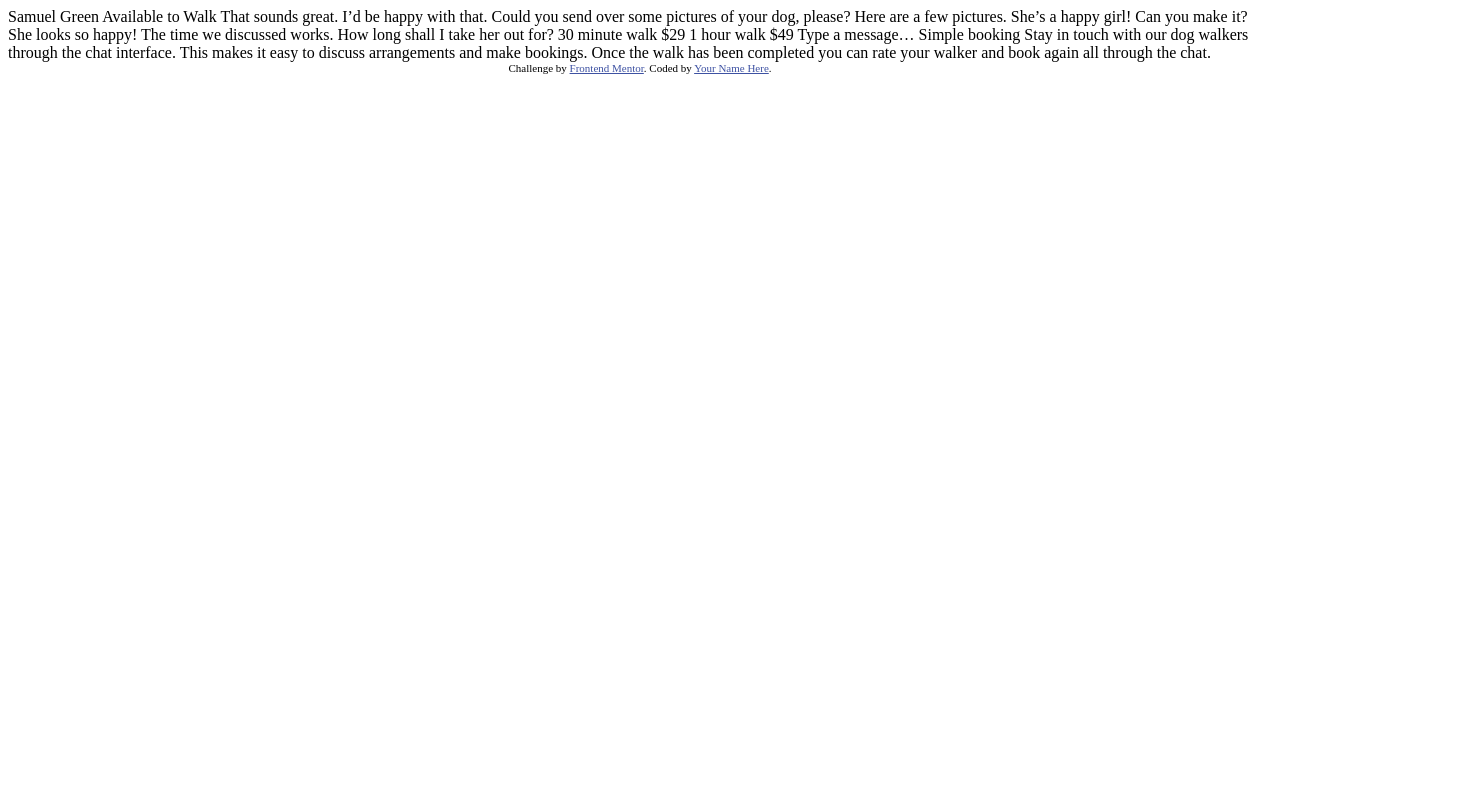
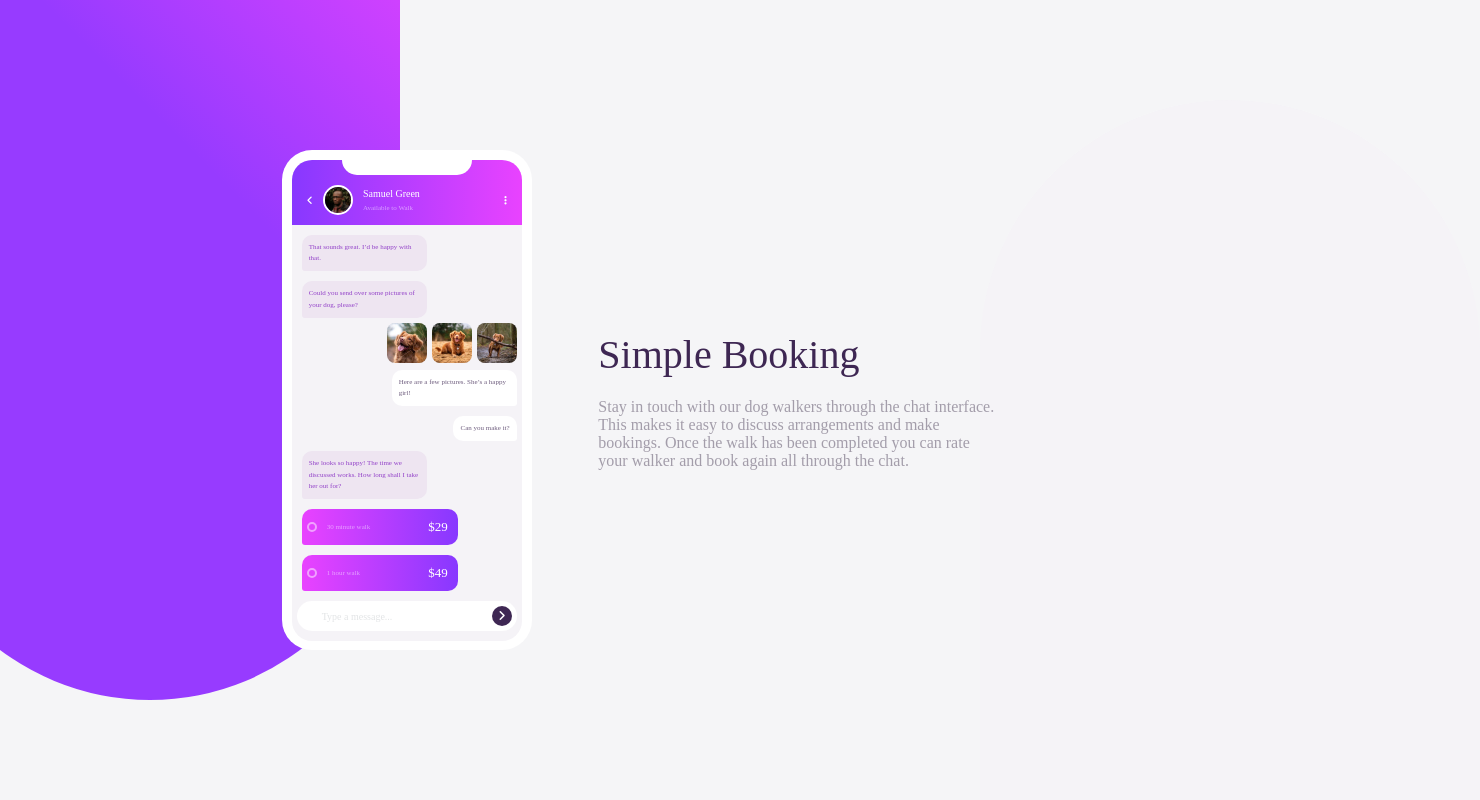
Before and after one commit to enszrlu/css-practice-chat-app-illustration, a plain HTML site: page index.html in a window 1280 px wide. Shown: the whole page, 1480 px wide, since content can reach past the window. Drawn offline with Linux system fonts and the light colour scheme; a web font is replaced by a local one.

Commit message:
completed design

```diff
--- /dev/null
+++ b/css/style.css
@@ -0,0 +1,278 @@
+@import url('https://fonts.cdnfonts.com/css/rubik');
+
+* {
+    box-sizing: border-box;
+    margin: 0;
+    padding: 0;
+    font-family: 'Rubik';
+    font-weight: 500;
+    font-size: 16px;
+}
+
+body {
+    min-height: 100vh;
+    height: fit-content;
+    min-width: 100vw;
+    display: flex;
+    flex-direction: column;
+    justify-content: center;
+    align-items: center;
+    background-color: #f5f5f7;
+    color: white;
+}
+
+.container {
+    width: fit-content;
+    min-height: 100%;
+    padding: 10% auto;
+    display: grid;
+    grid-template-columns: 1fr 1.5fr;
+    grid-template-rows: 1fr;
+    gap: 50px;
+}
+
+.application-window {
+    width: 250px;
+    height: 500px;
+    padding: 10px;
+    display: flex;
+    flex-direction: column;
+    justify-content: start;
+    align-items: center;
+    background-color: white;
+    border-radius: 30px;
+}
+
+.header {
+    display: flex;
+    flex-direction: column;
+    align-items: center;
+    background: linear-gradient(to right, hsl(264, 100%, 61%), hsl(293, 100%, 63%));
+    width: 100%;
+    height: 65px;
+    border-radius: 20px 20px 0 0;
+}
+.notch {
+    width: 130px;
+    height: 20px;
+    border-radius: 0 0 15px 15px;
+    background-color: white;
+}
+
+.header-user {
+    padding: 10px 15px;
+    width: 100%;
+    display: flex;
+    align-items: center;
+    justify-content: flex-start;
+    gap: 10px;
+}
+
+.header-user * {
+    font-size: 10px;
+}
+
+.header-user img {
+    height: 30px;
+    border: 2px white solid;
+    border-radius: 50%;
+}
+
+.user-status {
+    opacity: 50%;
+    font-size: 7px;
+    font-weight: 400;
+    margin-top: 5px;
+}
+
+.header-user #menu {
+    justify-self: flex-end;
+    margin: auto 0 auto auto;
+}
+
+.text-area {
+    background-color: hsl(270, 20%, 96%);
+    display: flex;
+    flex-direction: column;
+    padding: 5px;
+    width: 100%;
+    height: 100%;
+    border-radius: 0 0 20px 20px;
+}
+
+.text-area * {
+    font-size: 7px;
+}
+.recipient-text {
+    color: hsl(276, 55%, 52%);
+    margin: 5px 5px;
+    background-color: #eee5f1;
+    border-radius: 10px 10px 10px 3px;
+}
+
+.sent-text {
+    color: hsl(271, 15%, 43%);
+    justify-self: end;
+    margin: 5px 0 5px auto;
+    background-color: white;
+    border-radius: 10px 10px 3px 10px;
+}
+
+.recipient-text,
+.sent-text {
+    padding: 7px;
+    line-height: 0.7rem;
+    font-weight: 400;
+    max-width: 125px;
+    height: auto;
+    word-wrap: break-word;
+}
+.text-area img {
+    height: 40px;
+    width: 40px;
+}
+
+.chat-pictures {
+    justify-self: end;
+    margin: auto 0 auto auto;
+    display: grid;
+    grid-template-columns: repeat(3, 1fr);
+    gap: 5px;
+}
+
+.chat-picture img {
+    border-radius: 20%;
+}
+.offer {
+    background: linear-gradient(to left, hsl(264, 100%, 61%), hsl(293, 100%, 63%));
+    margin: 5px 5px;
+    max-width: 156px;
+    padding: 10px 5px;
+    display: flex;
+    gap: 10px;
+    align-items: center;
+    border-radius: 10px 10px 10px 3px;
+}
+
+.offer .circle {
+    border: 2px white solid;
+    border-radius: 100%;
+    height: 10px;
+    width: 10px;
+    opacity: 50%;
+}
+
+.offer .duration {
+    opacity: 50%;
+}
+
+.offer .price {
+    justify-self: end;
+    margin: auto 5px auto auto;
+    font-size: 13px;
+}
+
+.type-area {
+    height: 30px;
+    width: 100%;
+    background-color: white;
+    border-radius: 20px;
+    margin: 5px auto;
+    color: hsl(206, 6%, 79%);
+    display: flex;
+    justify-content: space-between;
+    align-items: center;
+    padding: 5px;
+}
+.type-area p {
+    font-size: 10px;
+    margin-left: 20px;
+    font-weight: 400;
+    opacity: 50%;
+}
+.type-area .send-message {
+    height: 20px;
+    width: 20px;
+    border-radius: 100%;
+    background-color: hsl(271, 36%, 24%);
+    color: white;
+    display: flex;
+    justify-content: center;
+    align-items: center;
+}
+
+.type-area .send-message i {
+    font-size: 12px;
+}
+
+.marketing-text {
+    height: fit-content;
+    max-width: 400px;
+    display: flex;
+    flex-direction: column;
+    gap: 20px;
+    justify-content: space-around;
+    align-self: center;
+}
+.marketing-text h1 {
+    color: hsl(271, 36%, 24%);
+    font-weight: 500;
+    font-size: 40px;
+}
+
+.marketing-text p {
+    color: hsl(270, 7%, 64%);
+    font-weight: 400;
+    font-size: 16px;
+}
+
+.background-purple,
+.background-lightpurple {
+    width: 500px;
+    height: 700px;
+    position: absolute;
+    z-index: -100;
+}
+
+.background-purple {
+    border-radius: 0 0 250px 250px;
+    background: linear-gradient(45deg, #973bff 70%, #cf41ff);
+    left: -100px;
+    top: 0;
+}
+
+.background-lightpurple {
+    border-radius: 250px 250px 0 0;
+    background-color: hsl(270, 20%, 96%);
+    right: -200px;
+    bottom: 0px;
+}
+
+@media (max-width: 700px) {
+    .container {
+        padding: 10% 10%;
+        grid-template-columns: auto;
+        grid-template-rows: auto;
+        justify-content: center;
+        align-items: center;
+        gap: 50px;
+    }
+    .application-window {
+        margin: auto;
+    }
+    .marketing-text {
+        align-items: center;
+    }
+    .marketing-text p {
+        text-align: center;
+    }
+    .background-purple {
+        left: -250px;
+        top: -200px;
+    }
+
+    .background-lightpurple {
+        right: -250px;
+        bottom: -200px;
+    }
+}
--- a/index.html
+++ b/index.html
@@ -1,51 +1,86 @@
 <!DOCTYPE html>
 <html lang="en">
-<head>
-  <meta charset="UTF-8">
-  <meta name="viewport" content="width=device-width, initial-scale=1.0"> <!-- displays site properly based on user's device -->
+    <head>
+        <meta charset="UTF-8" />
+        <meta name="viewport" content="width=device-width, initial-scale=1.0" />
+        <!-- displays site properly based on user's device -->
 
-  <link rel="icon" type="image/png" sizes="32x32" href="./images/favicon-32x32.png">
+        <link rel="icon" type="image/png" sizes="32x32" href="./images/favicon-32x32.png" />
 
-  <title>Frontend Mentor | [Challenge Name Here]</title>
+        <title>Frontend Mentor | Chat App CSS Illustration</title>
+        <link rel="stylesheet" href="css/style.css" />
+        <script src="https://kit.fontawesome.com/4aaaaecb15.js" crossorigin="anonymous"></script>
+    </head>
+    <body>
+        <div class="container">
+            <div class="application-window">
+                <div class="header">
+                    <div class="notch"></div>
+                    <div class="header-user">
+                        <i class="fa-solid fa-angle-left"></i>
+                        <img src="images/avatar.jpg" alt="samuel-avatar" />
+                        <div class="user">
+                            <h1 class="user-name">Samuel Green</h1>
+                            <h2 class="user-status">Available to Walk</h2>
+                        </div>
+                        <i class="fa-solid fa-ellipsis-vertical" id="menu"></i>
+                    </div>
+                </div>
+                <div class="text-area">
+                    <div class="recipient-text">That sounds great. I’d be happy with that.</div>
+                    <div class="recipient-text">
+                        Could you send over some pictures of your dog, please?
+                    </div>
+                    <div class="chat-pictures">
+                        <div class="chat-picture">
+                            <img src="images/dog-image-1.jpg" alt="dog-1" />
+                        </div>
+                        <div class="chat-picture">
+                            <img src="images/dog-image-2.jpg" alt="dog-2" />
+                        </div>
+                        <div class="chat-picture">
+                            <img src="images/dog-image-3.jpg" alt="dog-3" />
+                        </div>
+                    </div>
+                    <div class="sent-text">Here are a few pictures. She’s a happy girl!</div>
+                    <div class="sent-text">Can you make it?</div>
+                    <div class="recipient-text">
+                        She looks so happy! The time we discussed works. How long shall I take her
+                        out for?
+                    </div>
+                    <div class="offer">
+                        <div class="circle"></div>
+                        <p class="duration">30 minute walk</p>
+                        <p class="price">$29</p>
+                    </div>
+                    <div class="offer">
+                        <div class="circle"></div>
+                        <p class="duration">1 hour walk</p>
+                        <p class="price">$49</p>
+                    </div>
+                    <div class="type-area">
+                        <p>Type a message...</p>
+                        <div class="send-message"><i class="fa-solid fa-angle-right"></i></div>
+                    </div>
+                </div>
+            </div>
+            <div class="marketing-text">
+                <h1>Simple Booking</h1>
+                <p>
+                    Stay in touch with our dog walkers through the chat interface. This makes it
+                    easy to discuss arrangements and make bookings. Once the walk has been completed
+                    you can rate your walker and book again all through the chat.
+                </p>
+            </div>
+        </div>
+        <div class="background-purple"></div>
+        <div class="background-lightpurple"></div>
 
-  <!-- Feel free to remove these styles or customise in your own stylesheet 👍 -->
-  <style>
-    .attribution { font-size: 11px; text-align: center; }
-    .attribution a { color: hsl(228, 45%, 44%); }
-  </style>
-</head>
-<body>
-
-  Samuel Green
-  Available to Walk
-
-  That sounds great. I’d be happy with that.
-
-  Could you send over some pictures of your dog, please?
-
-  Here are a few pictures. She’s a happy girl!
-
-  Can you make it?
-
-  She looks so happy! The time we discussed works. How long shall I take her out for?
-
-  30 minute walk
-  $29
-
-  1 hour walk
-  $49
-
-  Type a message…
-
-  Simple booking
-
-  Stay in touch with our dog walkers through the chat interface. This makes it easy to
-  discuss arrangements and make bookings. Once the walk has been completed you can rate
-  your walker and book again all through the chat.
-
-  <div class="attribution">
-    Challenge by <a href="https://www.frontendmentor.io?ref=challenge" target="_blank">Frontend Mentor</a>.
-    Coded by <a href="#">Your Name Here</a>.
-  </div>
-</body>
+        <!--
+        <div class="attribution">
+            Challenge by
+            <a href="https://www.frontendmentor.io?ref=challenge" target="_blank">Frontend Mentor</a
+            >. Coded by <a href="#">Your Name Here</a>.
+        </div> -->
+    </body>
 </html>
```
